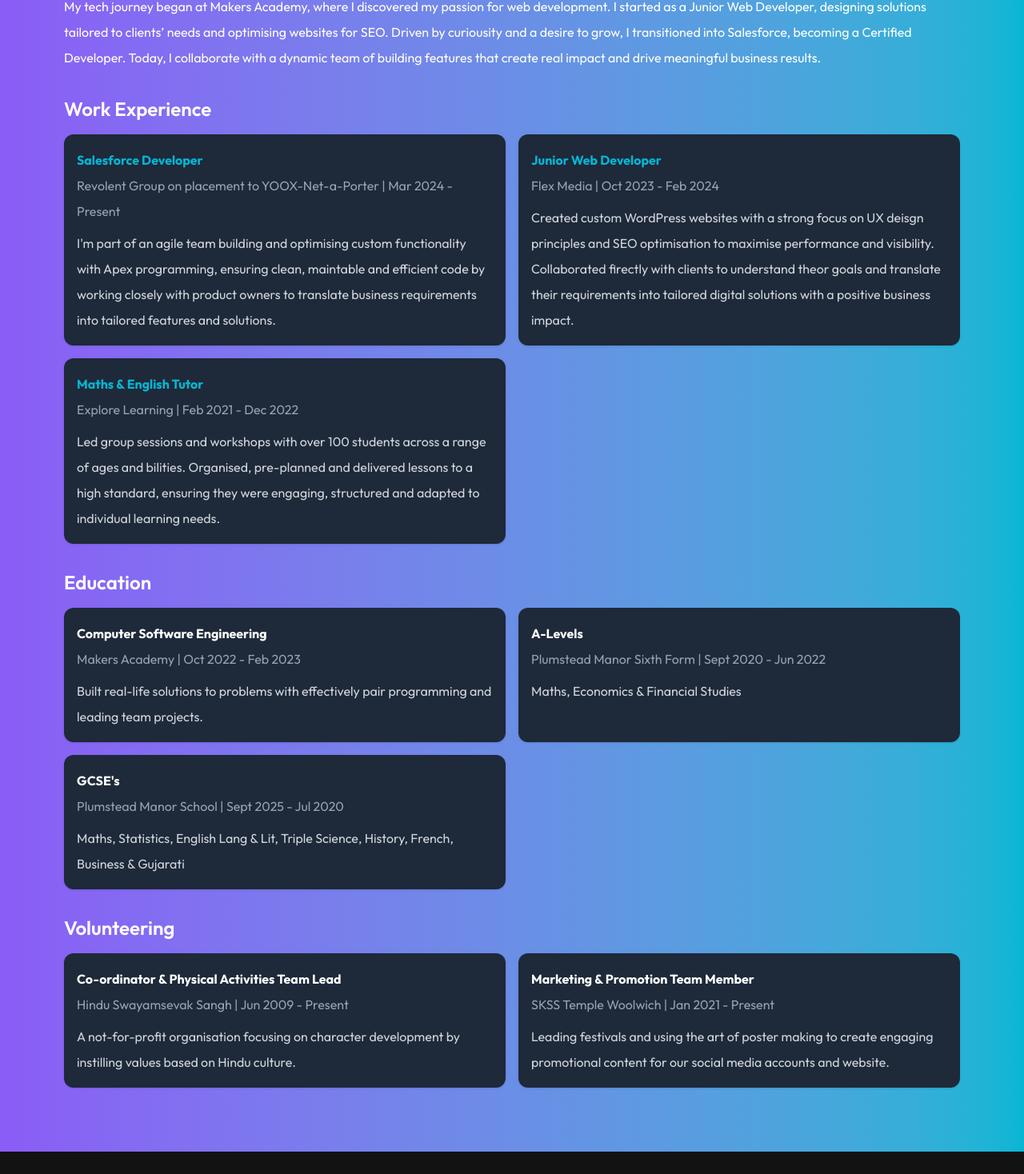
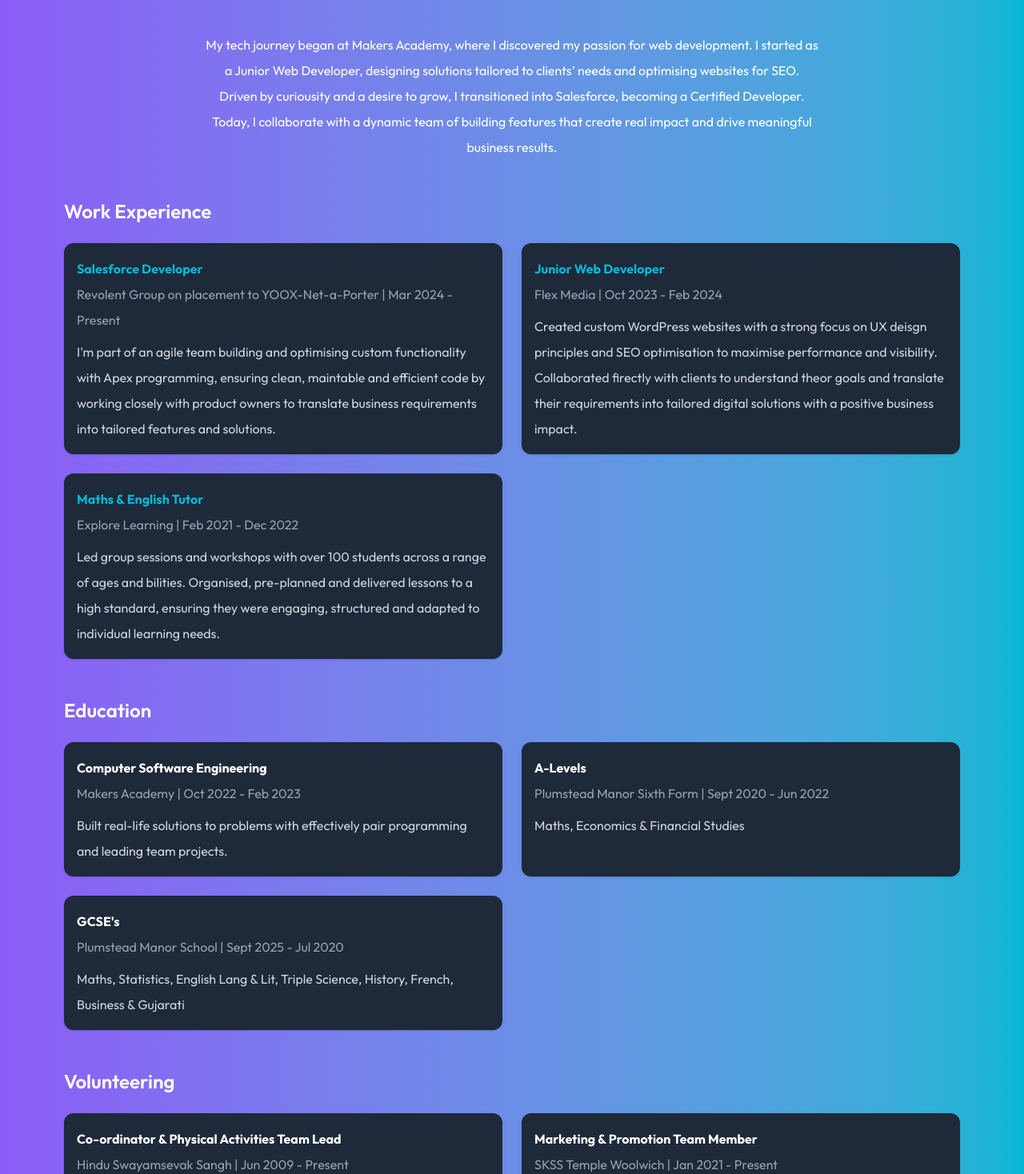
Before and after one commit to anisha-11/anisha-portfolio, a Next.js app: page / in a window 1280 px wide. Shown: the part 1028-2496 px from the top of the page at 80% size. Built offline with nearby package versions, Linux system fonts and the light colour scheme; a web font is replaced by a local one.

Commit message:
making responsive to non desktop

```diff
--- a/app/components/About.jsx
+++ b/app/components/About.jsx
@@ -3,85 +3,6 @@
 import Image from 'next/image';
 
 const About = () => {
-//   const workExperience = [
-//     { title: 'Tutoring', description: 'Provided maths tutoring for GCSE students.' },
-//     { title: 'Web Dev Job', description: 'Built WordPress websites and handled client projects.' },
-//     { title: 'Salesforce Dev', description: 'Currently working on Salesforce projects and automation.' },
-//   ]
-
-//   const volunteering = [
-//     { title: 'Non-Profit', description: 'Contributed to local charity projects and events.' },
-//     { title: 'Local Temple', description: 'Assisted with community events and workshops.' },
-//   ]
-
-//   const education = [
-//     { title: 'GCSEs', description: 'Maths, English, Science, and others.' },
-//     { title: 'A-Levels', description: 'Further Maths, Computer Science, Physics.' },
-//     { title: 'Makers Academy', description: 'Completed intensive web development bootcamp.' },
-//   ]
-
-//     const renderCard = (item, index) => (
-//     <div
-//       key={index}
-//       className='border border-[#22D3EE]/40 bg-white rounded-2xl px-8 py-8 cursor-pointer hover:scale-105 hover:shadow-lg hover:shadow-[#8B5CF6]/30 transition duration-300'
-//     >
-//       <h3 className='text-lg font-semibold mb-3 text-[#8B5CF6]'>{item.title}</h3>
-//       <p className='text-sm text-black'>{item.description}</p>
-//     </div>
-//   )
-
-//   return (
-//     <div id='about' className='w-full px-[12%] py-10 scroll-mt-20'>
-//       <h4 className='text-center mb-2 text-lg text-[#22D3EE]'>Introduction</h4>
-//       <h2 className='text-center text-5xl font-bold text-[#8B5CF6]'>About me</h2>
-
-//       <h3 className='text-2xl font-bold text-[#8B5CF6] mb-6'>Work Experience</h3>
-//         <div className='grid grid-cols-1 sm:grid-cols-3 gap-6 mb-12'>
-//           {workExperience.map(renderCard)}
-//         </div>
-
-//       <h3 className='text-2xl font-bold text-[#8B5CF6] mb-6'>Volunteering</h3>
-//         <div className='grid grid-cols-1 sm:grid-cols-3 gap-6 mb-12'>
-//           {volunteering.map(renderCard)}
-//         </div>
-
-//       <h3 className='text-2xl font-bold text-[#8B5CF6] mb-6'>Education</h3>
-//         <div className='grid grid-cols-1 sm:grid-cols-3 gap-6'>
-//           {education.map(renderCard)}
-//         </div>
-
-//       <div className='flex w-full flex-col lg:flex-row items-center gap-20 my-20'>
-//         <div className='w-64 sm:w-80 rounded-3xl max-w-none'>
-//         <Image src={assets.profile_picture} alt="" className='w-full rounded-3xl border-2 border-[#22D3EE]/30 shadow-lg shadow-[#8B5CF6]/20'/></div>
-//         <div className='flex-1'>
-//         <p className='mb-10 max-w-2xl'>My tech journey began at Makers Academy, where I discovered my passion for web development. I started as a
-//         Junior Web Developer, designing solutions tailored to clients’ needs and optimising websites for SEO. Driven by curiousity and a desire to
-//         grow, I transitioned into Salesforce, becoming a Certified Developer. Today, I collaborate with a dynamic team of building features that
-//         create real impact and drive meaningful business results.
-//         </p>
-//         <ul className='grid grid-cols-1 sm:grid-cols-3 gap-6 max-w-2xl'>
-//           {infoList.map(({icon, iconDark, title, description}, index)=>(
-//             <li className='border border-[22D3EE]/40 rounded-xl p-6 cursor-pointer hover:scale-105 transition duration-300 shadow-md shadow-black/40' key={index}>
-//               <Image src={icon} alt={title} className='w-7 mt-3'/>
-//               <h3 className='my-4 font-semibold text-[#8B5CF6]'>{title}</h3>
-//               <p className='text-sm'>{description}</p>
-//             </li>
-//           ))}
-//         </ul>
-
-//         <h4 className='my-6 text-lg text-[#22D3EE] font-semibold'>Tools used</h4>
-
-//         <ul className='flex items-center gap-3 sm:gap-5'>
-//           {toolsData.map((tool, index)=>(
-//             <li className='flex items-center justify-center w-12 sm:w-14 aspect-square border border-[#8B5CF6] rounded-lg cursor-pointer hover:scale-110 transition duration-300 shadow-md shadow-black/40' key={index}>
-//               <Image src={tool} alt='Tool' className='w-5 sm:w-7'/>
-//             </li>
-//           ))}
-//         </ul>
-//         </div>
-//       </div>
-//     </div>
-//   )
 
 const experience = [
   { role: "Salesforce Developer", company: "Revolent Group on placement to YOOX-Net-a-Porter", duration: "Mar 2024 - Present", description: "I'm part of an agile team building and optimising custom functionality with Apex programming, ensuring clean, maintable and efficient code by working closely with product owners to translate business requirements into tailored features and solutions." },
@@ -102,13 +23,13 @@
 
   return (
     <section className=" bg-gradient-to-r from-[#8B5CF6] to-[#06B6D4] text-white py-20 px-6 md:px-20">
-      <div id='about' className="max-w-7xl mx-auto flex flex-col md:flex-row gap-12">
+      <div id='about' className="max-w-7xl mx-auto flex flex-col gap-12 items-center">
 
         {/* Right: Content */}
-        <div className="flex-1 space-y-8">
+        {/* <div> */}
 
           {/* Intro */}
-          <div>
+          <div className='flex flex-col gap-6 text-center max-w-3xl'>
             <h1 className='text-5xl font-bold mb-10'>About Me</h1>
             <h2 className="text-3xl font-bold mb-4">Hi, I'm Anisha!</h2>
             <p>My tech journey began at Makers Academy, where I discovered my passion for web development. I started as a Junior Web Developer, designing solutions tailored to clients’ needs and optimising websites for SEO. Driven by curiousity and a desire to grow,
@@ -117,11 +38,11 @@
           </div>
 
           {/* Experience */}
-          <div>
-            <h3 className="text-2xl font-semibold mb-4">Work Experience</h3>
-            <div className="grid md:grid-cols-2 gap-4">
+          <div className='w-full'>
+            <h3 className="text-2xl font-semibold mb-6 text-center md:text-left">Work Experience</h3>
+            <div className="grid grid-cols-1 md:grid-cols-2 gap-6">
               {experience.map((job, idx) => (
-                <div key={idx} className="bg-gray-800 p-4 rounded-xl shadow hover:shadow-xl transition-shadow duration-300">
+                <div key={idx} className="bg-gray-800 p-4 rounded-xl shadow hover:shadow-xl transition-shadow duration-300 text-center md:text-left">
                   <h4 className="font-bold text-[#06B6D4]">{job.role}</h4>
                   <p className="text-gray-400">{job.company} | {job.duration}</p>
                   <p className="text-gray-300 mt-2">{job.description}</p>
@@ -132,10 +53,10 @@
 
           {/* Education */}
           <div>
-            <h3 className="text-2xl font-semibold mb-4">Education</h3>
-            <div className="grid md:grid-cols-2 gap-4">
+            <h3 className="text-2xl font-semibold mb-6 text-center md:text-left">Education</h3>
+            <div className="grid grid-cols-1 md:grid-cols-2 gap-6">
               {education.map((edu, idx) => (
-                <div key={idx} className="bg-gray-800 p-4 rounded-xl shadow hover:shadow-xl transition-shadow duration-300">
+                <div key={idx} className="bg-gray-800 p-4 rounded-xl shadow hover:shadow-xl transition-shadow duration-300 text-center md:text-left">
                   <h4 className="font-bold">{edu.degree}</h4>
                   <p className="text-gray-400">{edu.school} | {edu.duration}</p>
                   <p className="text-gray-300 mt-2">{edu.description}</p>
@@ -146,10 +67,10 @@
 
           {/* Volunteering */}
           <div>
-            <h3 className="text-2xl font-semibold mb-4">Volunteering</h3>
-            <div className="grid md:grid-cols-2 gap-4">
+            <h3 className="text-2xl font-semibold mb-6 text-center md:text-left">Volunteering</h3>
+            <div className="grid grid-cols-1 md:grid-cols-2 gap-6">
               {volunteering.map((vol, idx) => (
-                <div key={idx} className="bg-gray-800 p-4 rounded-xl shadow hover:shadow-xl transition-shadow duration-300">
+                <div key={idx} className="bg-gray-800 p-4 rounded-xl shadow hover:shadow-xl transition-shadow duration-300 text-center md:text-left">
                   <h4 className="font-bold">{vol.role}</h4>
                   <p className="text-gray-400">{vol.organization} | {vol.duration}</p>
                   <p className="text-gray-300 mt-2">{vol.description}</p>
@@ -158,7 +79,7 @@
             </div>
           </div>
 
-        </div>
+        {/* </div> */}
       </div>
     </section>
   );
```
